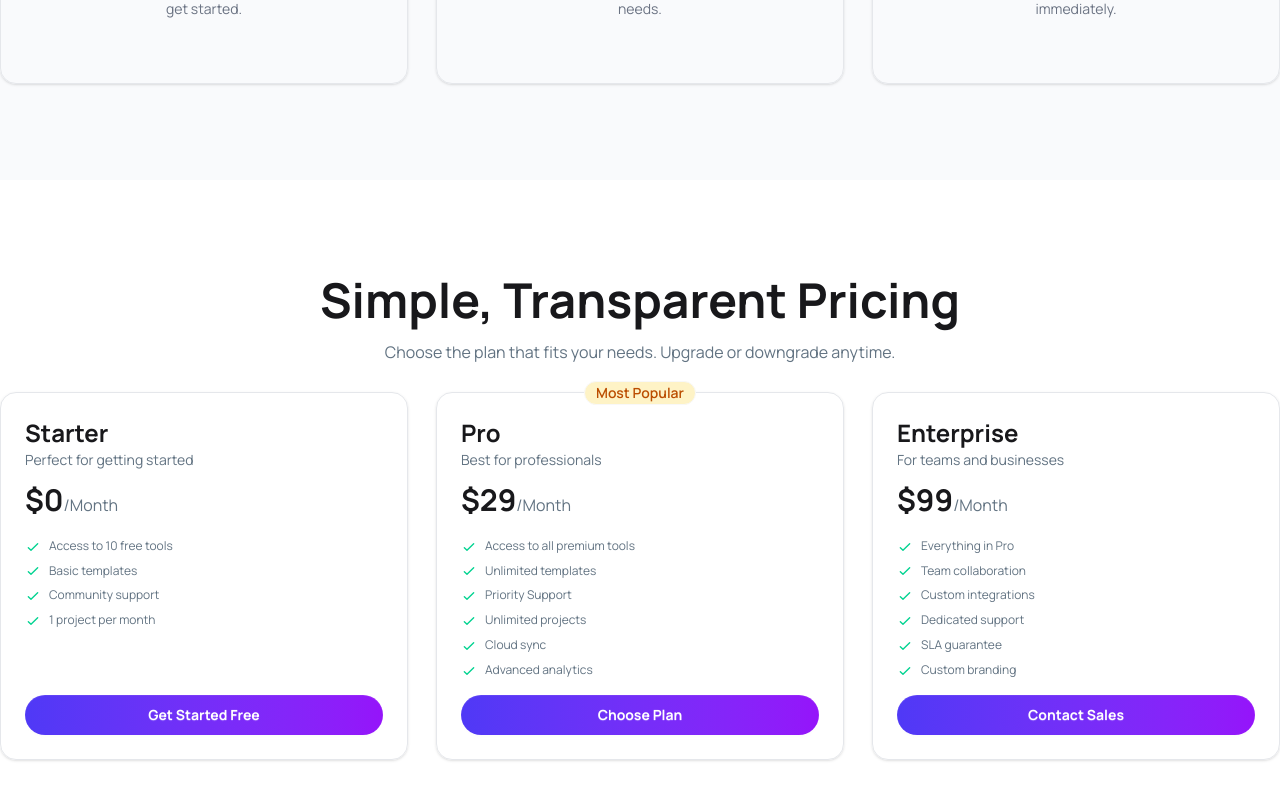
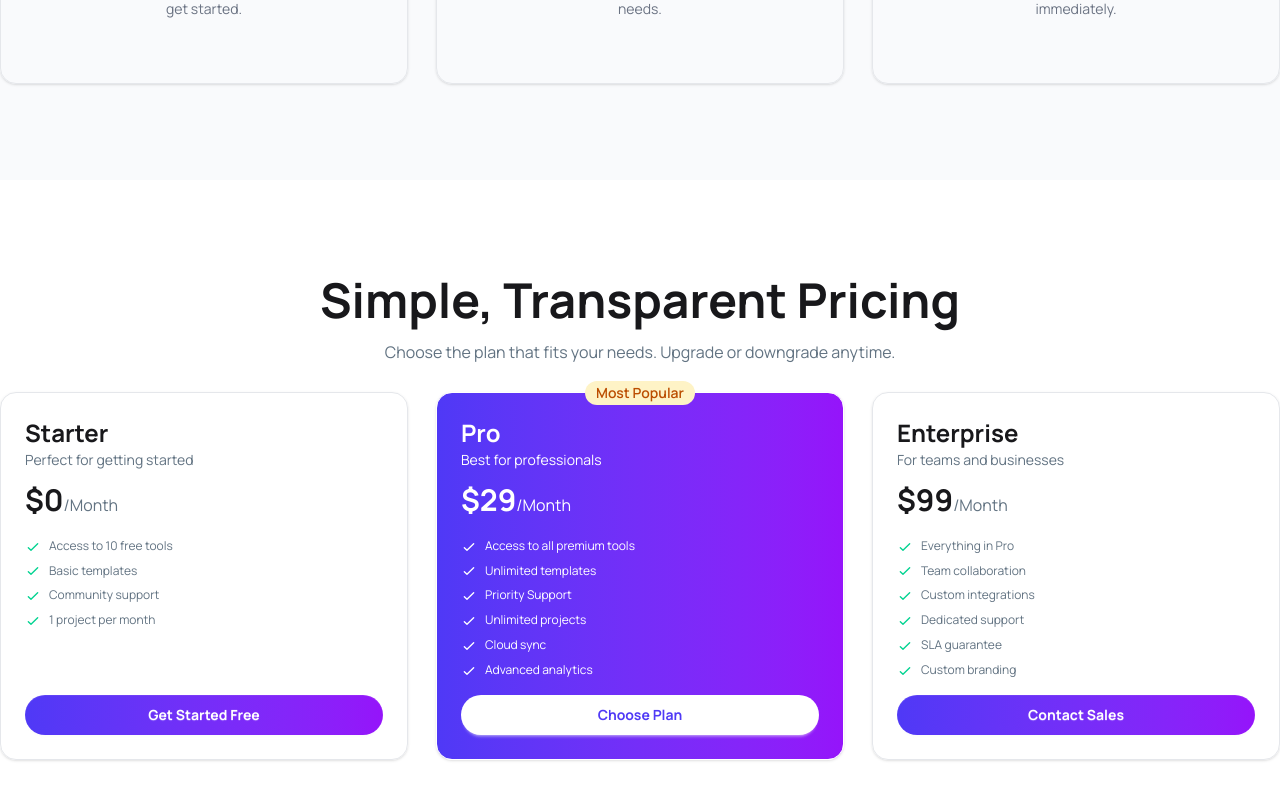
Before and after one commit to Morshedul-developer/digitools-platform, a React (Vite) app: page / in a window 1280 px wide. Shown: the part 3086-3886 px from the top of the page. Built offline with nearby package versions, Linux system fonts and the light colour scheme.

Commit message:
completed the pricing section

```diff
--- a/src/components/PricingCard/PricingCard.jsx
+++ b/src/components/PricingCard/PricingCard.jsx
@@ -1,24 +1,24 @@
 const PricingCard = ({ pricing }) => {
   const { name, shortDes, price, period, features, buttonText, tagName } = pricing;
   return (
-    <div className="card shadow-sm border border-gray-200 relative rounded-2xl">
+    <div className={`card shadow-sm border ${tagName === "Most Popular" ? "bg-linear-to-r from-[#4F39F6] to-[#9514FA] text-white" : "border-gray-200"} relative rounded-2xl`}>
       <div className="card-body">
         {
-            tagName === "Most Popular" && <span className="absolute -top-3 left-1/2 -translate-x-1/2 badge badge-md rounded-full font-semibold bg-[#FEF3C6] text-[#BB4D00] whitespace-nowrap">Most Popular</span>
+            tagName === "Most Popular" && <span className="absolute -top-3 left-1/2 -translate-x-1/2 badge badge-md rounded-full font-semibold bg-[#FEF3C6] text-[#BB4D00] border-none">Most Popular</span>
         }
         <div className="">
           <h2 className="text-2xl font-bold">{name}</h2>
-          <p className="text-[#627382] mb-3">{shortDes}</p>
+          <p className={`${tagName === "Most Popular" ? "text-white" : "text-[#627382]"} mb-3`}>{shortDes}</p>
           <span className="text-3xl font-bold">
-            ${price}<span className="text-[16px] font-normal text-[#627382]">/{period}</span>
+            ${price}<span className={`text-[16px] font-normal ${tagName === "Most Popular" ? "text-white" : "text-[#627382]"}`}>/{period}</span>
           </span>
         </div>
         <ul className="mt-3 flex flex-col gap-2 text-xs mb-2">
           {features.map((feature, index) => (
-            <li className="text-[#627382]" key={index}>
+            <li className={`${tagName === "Most Popular" ? "text-white" : "text-[#627382]"}`} key={index}>
               <svg
                 xmlns="http://www.w3.org/2000/svg"
-                className="size-4 me-2 inline-block text-success"
+                className={`size-4 me-2 inline-block ${tagName === "Most Popular" ? "text-white" : "text-success"}`}
                 fill="none"
                 viewBox="0 0 24 24"
                 stroke="currentColor"
@@ -35,7 +35,7 @@ const PricingCard = ({ pricing }) => {
           ))}
         </ul>
         <div className="mt-auto">
-          <button className="w-full btn rounded-full bg-linear-to-r from-[#4F39F6] to-[#9514FA] px-6 text-white hover:from-[#9514FA] hover:to-[#4F39F6] border-none font-bold">
+          <button className={`w-full btn rounded-full ${tagName === "Most Popular" ? "bg-white text-[#4F39F6]" : "bg-linear-to-r from-[#4F39F6] to-[#9514FA] px-6 text-white hover:from-[#9514FA] hover:to-[#4F39F6]"} border-none font-bold transition-all duration-300 hover:-translate-y-1 hover:shadow-lg hover:shadow-[#4F39F6]/40 active:translate-y-0 active:scale-95`}>
             {buttonText}
           </button>
         </div>
```
